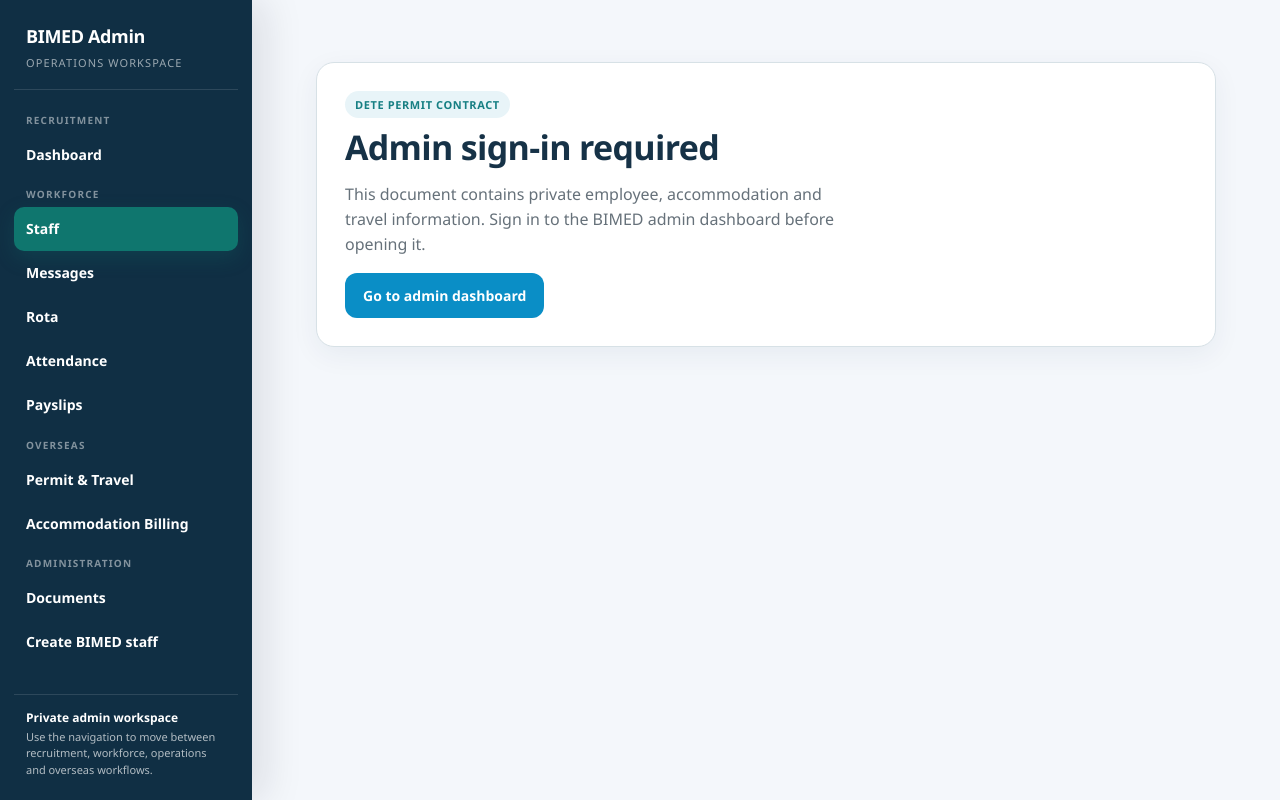
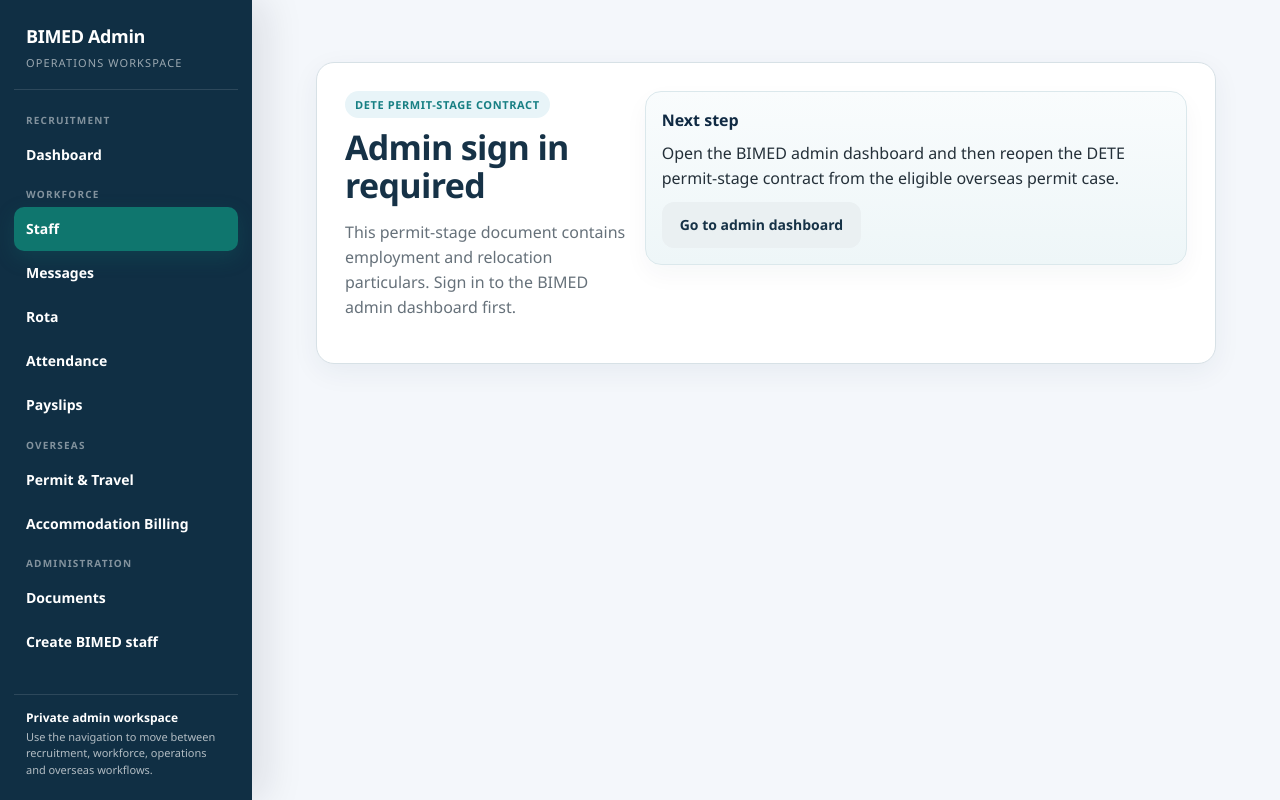
Before and after one commit to wandemcphill/BIMED, a Next.js app: page /admin/staff/1/dete-contract in a window 1280 px wide. Built offline with nearby package versions, Linux system fonts and the light colour scheme; no server answers.

Commit message:
refactor: use dedicated DETE contract renderer and access gate

```diff
--- a/app/admin/staff/[id]/dete-contract/page.tsx
+++ b/app/admin/staff/[id]/dete-contract/page.tsx
@@ -1,6 +1,6 @@
 import type { Metadata } from 'next';
-import { notFound } from 'next/navigation';
-import BimedDeteContractDocument from '@/components/BimedDeteContractDocument';
+import DeteEmploymentContractDocument from '@/components/DeteEmploymentContractDocument';
+import DeteContractAccessGate from '@/components/DeteContractAccessGate';
 import { resolveStaffContractTemplate } from '@/lib/bimed-staff-contract';
 
 export const dynamic = 'force-dynamic';
@@ -14,54 +14,18 @@ type PageProps = {
   params: Promise<{ id: string }>;
 };
 
-export default async function BimedDeteContractPage({ params }: PageProps) {
+export default async function DetePermitStageContractPage({ params }: PageProps) {
   const { id } = await params;
   const result = await resolveStaffContractTemplate(id);
 
-  if (result.status === 'unauthorized') {
-    return (
-      <main className="wrap">
-        <section className="card gate-card">
-          <span className="pill">DETE PERMIT CONTRACT</span>
-          <h1>Admin sign-in required</h1>
-          <p className="muted">
-            This document contains private employee, accommodation and travel information. Sign in to the BIMED admin dashboard before opening it.
-          </p>
-          <a className="primary link-button" href="/admin">Go to admin dashboard</a>
-        </section>
-      </main>
-    );
-  }
-
-  if (result.status === 'not_found') {
-    notFound();
-  }
-
-  if (result.status === 'blocked') {
-    return (
-      <main className="wrap">
-        <section className="card gate-card">
-          <span className="pill">DETE PERMIT CONTRACT</span>
-          <h1>Not ready for permit-stage issue</h1>
-          <p className="muted">{result.reason}</p>
-          <div className="gate-note">
-            <strong>Required sequence</strong>
-            <p>
-              The initial BIMED onboarding contract must already be complete, then the applicable accommodation
-              route must be confirmed and the overseas travel itinerary recorded before this permit-stage document
-              is opened for signature.
-            </p>
-          </div>
-          <a className="secondary link-button" href="/admin/staff">Return to workforce staff</a>
-        </section>
-      </main>
-    );
+  if (result.status === 'unauthorized' || result.status === 'not_found' || result.status === 'blocked') {
+    return <DeteContractAccessGate reason={result.status} />;
   }
 
   return (
-    <BimedDeteContractDocument
+    <DeteEmploymentContractDocument
       template={result.template}
-      context={result.context}
+      prefilledFor={result.prefilledFor}
     />
   );
 }
```
